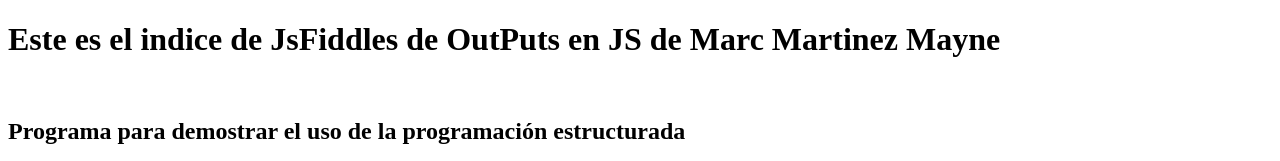
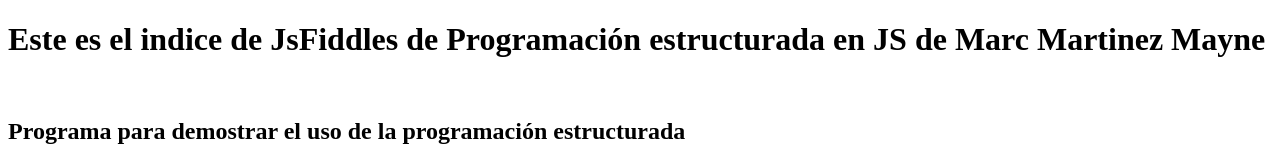
Before and after one commit to MarcMayneDev/MarcMayneDev.github.io, a plain HTML site: page dwec/progestructurada.html in a window 1280 px wide. Shown: the top 161 px of the page. Drawn offline with Linux system fonts and the light colour scheme.

Commit message:
Update progestructurada.html

```diff
--- a/dwec/progestructurada.html
+++ b/dwec/progestructurada.html
@@ -7,7 +7,7 @@
     <title>Document</title>
 </head>
 <body>
-    <h1>Este es el indice de JsFiddles de OutPuts en JS de Marc Martinez Mayne</h1>
+    <h1>Este es el indice de JsFiddles de Programación estructurada en JS de Marc Martinez Mayne</h1>
     <br>
     <h2>Programa para demostrar el uso de la programación estructurada</h2>
     <br>
```
